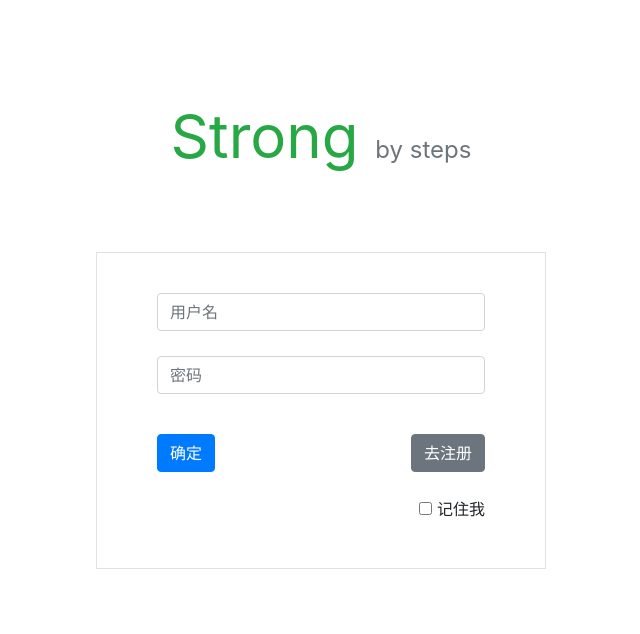
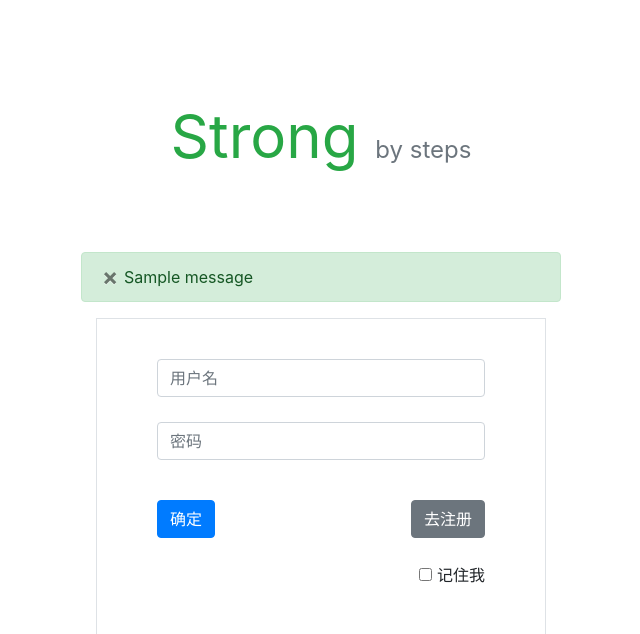
Before and after one commit to flying-forever/Strong, a Flask app: page /auth/login in a window 1280 px wide. Shown: the top 634 px of the page, without its empty margins (319-959 px from the left). Run offline with Flask 3, Linux system fonts and the light colour scheme; tables that the repository leaves empty hold one stand-in row (values such as "Sample post"); one stand-in notice (Sample message) is shown; some libraries are stand-ins or nearby versions.

Commit message:
...登录页面的小问题 - 单选框未绑定到表单

```diff
--- a/strong/__init__.py
+++ b/strong/__init__.py
@@ -20,7 +20,7 @@ def create_app(config_py=None):
 
     # 创建程序实例
     app = Flask('strong')
-    config_name = os.getenv('FLASK_CONFIG', default='base')
+    config_name = os.getenv('FLASK_CONFIG', default='development')
     app.config.from_object(config[config_name])
 
     # 注册蓝图
--- a/strong/templates/auth/login.html
+++ b/strong/templates/auth/login.html
@@ -7,6 +7,7 @@
 {% endblock head %}
 
 {% block contain %}
+
 <body>
     <div class="container" style="max-width: 480px;">
 
@@ -17,6 +18,14 @@
                 <small class="text-muted sub-title">by steps</small>
             </h1>
         </header>
+
+        <!-- 消息闪现 -->
+        {% for message in get_flashed_messages(with_categories=True) %}
+        <div class="row alert alert-{{ message[0] }}" role="alert">
+            <button type="button" class="close" data-dismiss="alert">&times;&nbsp;</button>
+            {{ message[1] }}
+        </div>
+        {% endfor %}
 
         <!-- 登录表单 -->
         <div class="border" style="border:2px; padding: 15px 60px 80px 60px;">
@@ -30,7 +39,7 @@
                     style="float:right">去注册</a>
                 <br>
                 <div class="form-margin" style="float:right">
-                    <label><input type="checkbox"> 记住我</label>
+                    <label><input type="checkbox" name="remenber"> 记住我</label>
                 </div>
             </form>
         </div>
```
